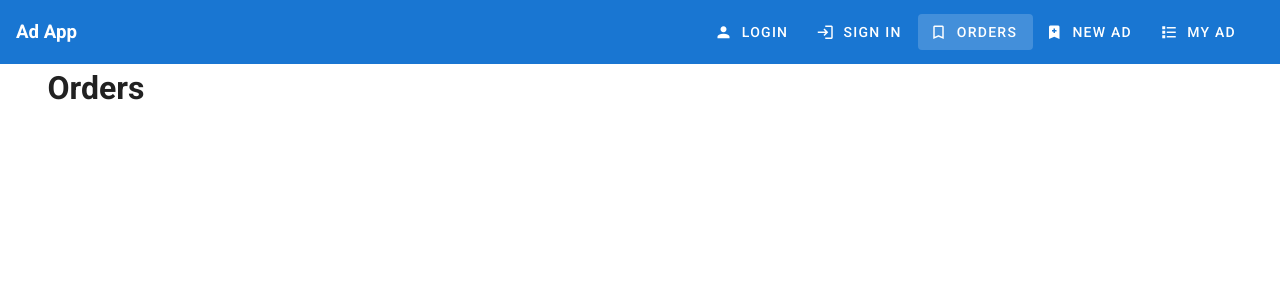
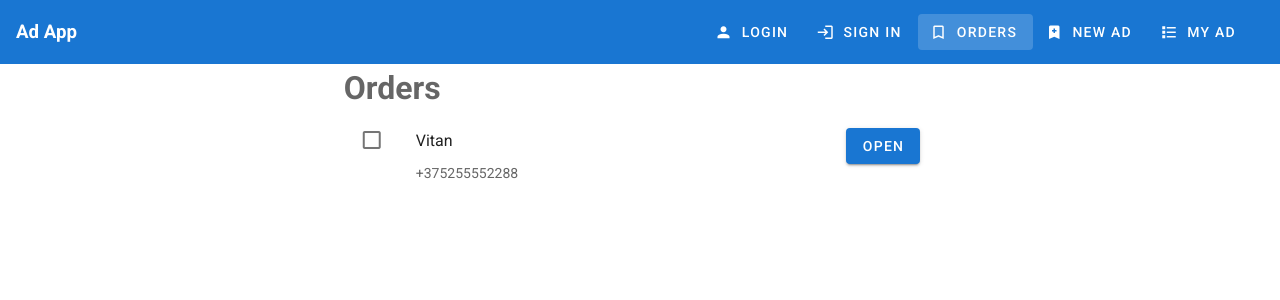
Before and after one commit to VitAn1999/vue_practice, a Vue app: page /orders in a window 1280 px wide. Shown: the top 300 px of the page. Built offline with nearby package versions, Linux system fonts and the light colour scheme.

Commit message:
create orders page

```diff
--- a/src/views/Home.vue
+++ b/src/views/Home.vue
@@ -1,4 +1,5 @@
 <template>
+    <div>
         <v-container fluid>
             <v-layout row>
                 <v-flex xs12>
@@ -8,12 +9,59 @@
                                 :key="ad.id"
                                 :src="ad.imgSrc"
                         >
-                        <v-btn :to="'/ad/' + ad.id" elevation="0" class="ad-tran">{{ ad.title }}</v-btn>
+                            <div class="ad-tran">
+                                <v-btn :to="'/ad/' + ad.id" elevation="0" class="error" >{{ ad.title }}</v-btn>
+                            </div>
                         </v-carousel-item>
                     </v-carousel>
                 </v-flex>
             </v-layout>
         </v-container>
+        <v-container mt-5 grid-list-lg>
+            <v-layout row>
+                <v-flex
+                        xs12
+                        md6
+                        lg4
+                        v-for="ad in ads"
+                        :key="ad.id"
+                >
+                    <v-card
+                            class="mx-auto"
+                    >
+                        <v-img
+                                :src="ad.imgSrc"
+                                height="300px"
+                        ></v-img>
+
+                        <v-card-title>
+                            {{ ad.title }}
+                        </v-card-title>
+
+                        <v-card-subtitle>
+                            {{ ad.description }}
+                        </v-card-subtitle>
+
+                        <v-card-actions>
+                            <v-spacer></v-spacer>
+                            <v-btn
+                                    :to="'/ad/' + ad.id"
+                                    elevation="1"
+                            >
+                                open
+                            </v-btn>
+                            <v-btn
+                                    color="primary"
+                                    raised
+                            >
+                                buy
+                            </v-btn>
+                        </v-card-actions>
+                    </v-card>
+                </v-flex>
+            </v-layout>
+        </v-container>
+    </div>
 </template>
 
 <script>
@@ -52,10 +100,11 @@
 <style scoped>
     .ad-tran {
         position: absolute;
-        right: 47%;
+        left: 50%;
         bottom: 50px;
-        opacity: 0.5;
-        color: white;
+        transform: translate(-50%, 0);
+        background: rgba(0, 0, 0, 0.3);
+        padding: 10px 20px;
 
     }
 </style>
--- a/src/views/Orders/Orders.vue
+++ b/src/views/Orders/Orders.vue
@@ -1,8 +1,26 @@
 <template>
     <v-container>
         <v-layout row>
-            <v-flex xs12>
-                <h1>Orders</h1>
+            <v-flex xs12 sm8 offset-sm2 md6 offset-md3>
+                <h1 class="text--secondary" mb-3>Orders</h1>
+                <v-list
+                        flat
+                        subheader
+                        three-line
+                >
+                    <v-list-item v-for="order in orders" :key="order.id">
+                            <v-list-item-action>
+                                <v-checkbox :input-value="order.done" @change="changeDone(order)"></v-checkbox>
+                            </v-list-item-action>
+                            <v-list-item-content>
+                                <v-list-item-title>{{ order.name }}</v-list-item-title>
+                                <v-list-item-subtitle>{{ order.phone }}</v-list-item-subtitle>
+                            </v-list-item-content>
+                            <v-list-item-action>
+                                <v-btn :to="'/ad/' + order.adId" class="primary">open</v-btn>
+                            </v-list-item-action>
+                    </v-list-item>
+                </v-list>
             </v-flex>
         </v-layout>
     </v-container>
@@ -12,7 +30,21 @@
     export default {
         data () {
             return {
-
+                orders: [
+                    {
+                        id: 'n1',
+                        name: 'Vitan',
+                        phone: '+375255552288',
+                        adId: '1',
+                        done: false
+                    }
+                ]
+            }
+        },
+        methods: {
+            changeDone (order) {
+                order.done = true;
+                console.log('done')
             }
         }
     }
```
Lines whose indentation alone changed are shown as unchanged.
